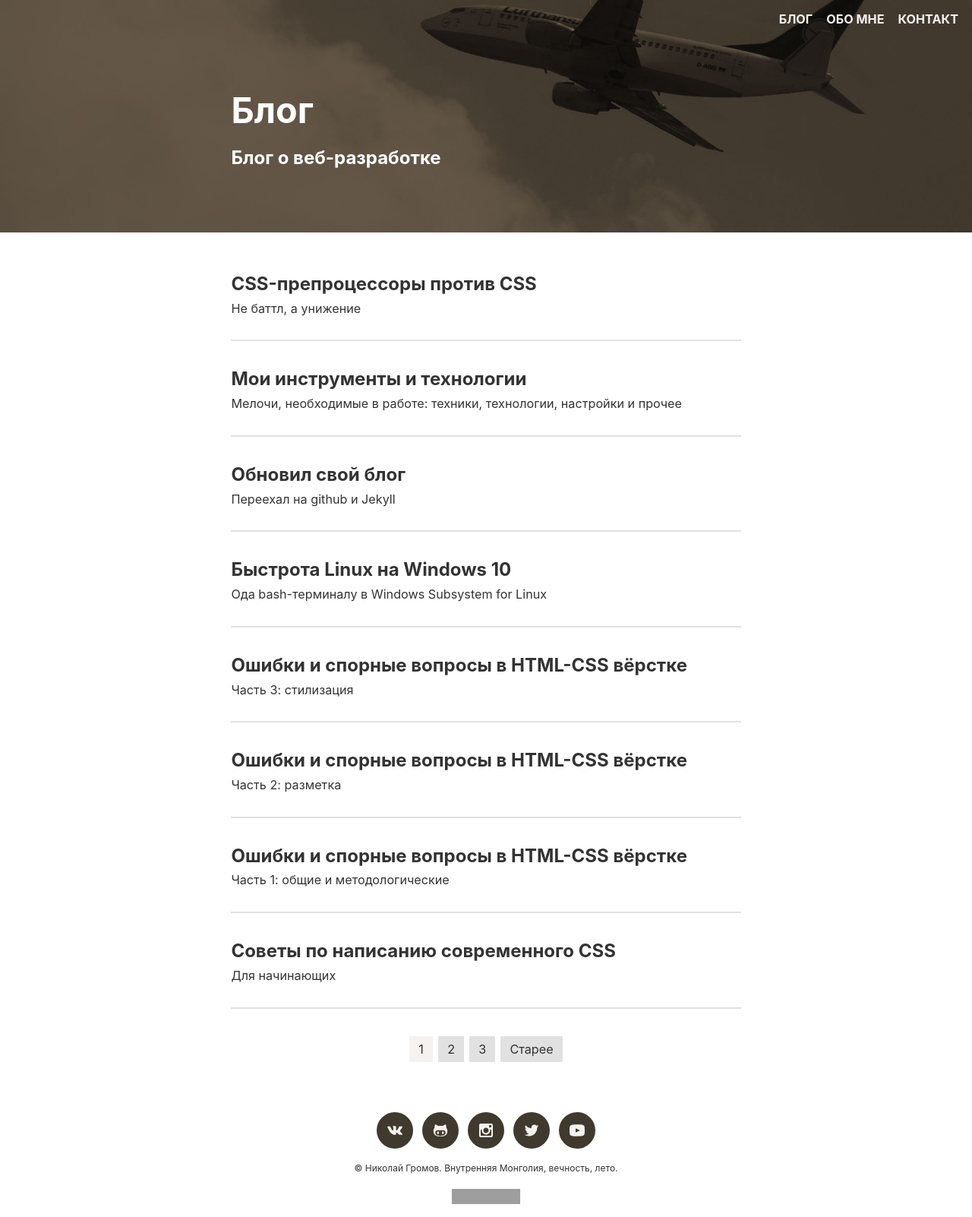
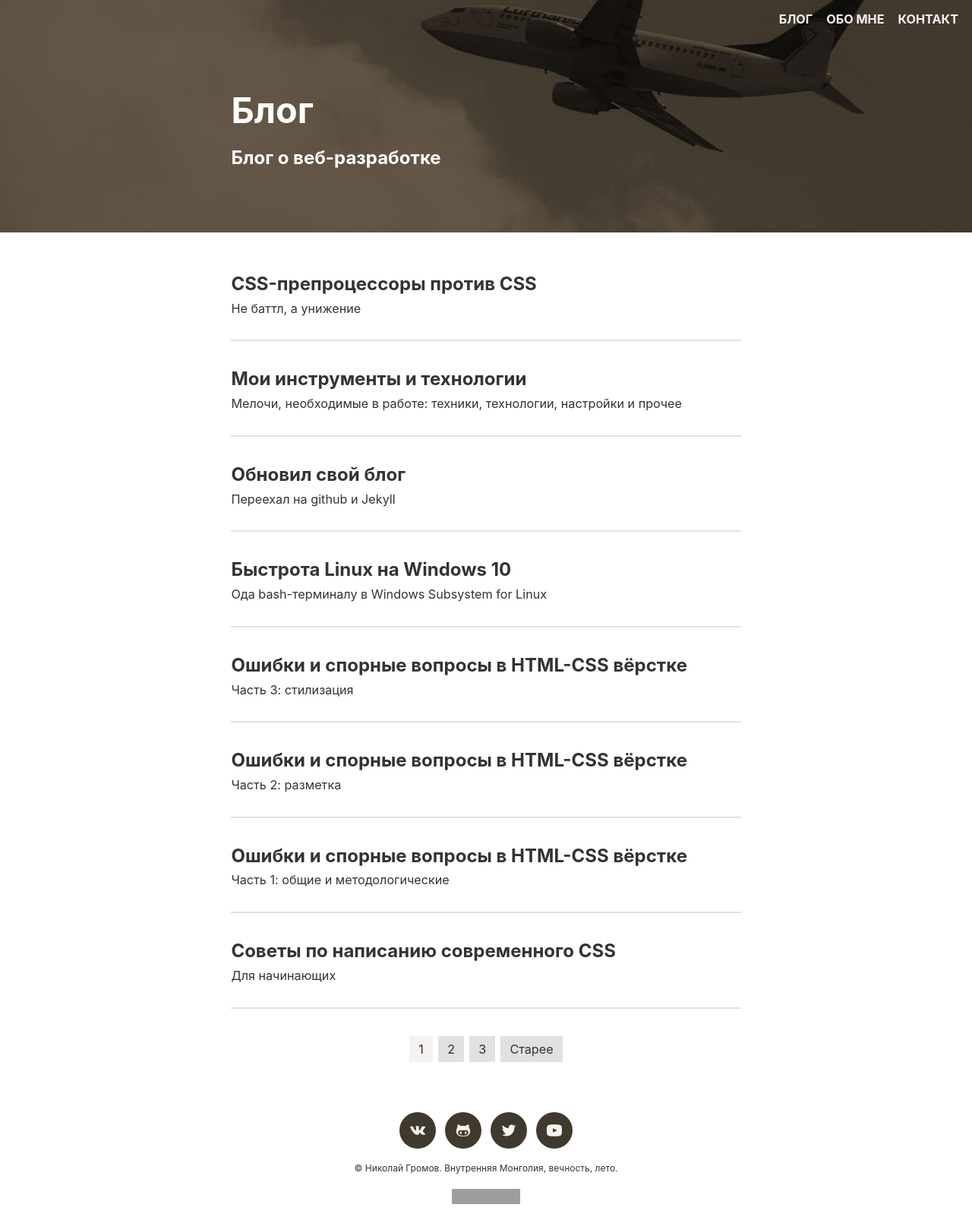
Before and after one commit to nicothin/nicothin.github.io, a Jekyll site: the page built from index.html, in a window 1280 px wide. Shown: the whole page at 76% size. Built offline with Jekyll 4.4.1, drawn with Linux system fonts in a browser that asks for light colours; the list of posts is cut into pages by our own code; grey boxes are pictures that could not be loaded.

Commit message:
Выпилил инстаграм

```diff
--- a/_includes/footer.html
+++ b/_includes/footer.html
@@ -15,15 +15,6 @@
         <a href="https://github.com/{{ site.github_username| cgi_escape | escape }}" title="github">
           <svg viewBox="0 0 20 20" width="20" height="20">
             <path d="M13.18 11.309c-0.718 0-1.3 0.807-1.3 1.799 0 0.994 0.582 1.801 1.3 1.801s1.3-0.807 1.3-1.801c-0.001-0.992-0.582-1.799-1.3-1.799zM17.706 6.626c0.149-0.365 0.155-2.439-0.635-4.426 0 0-1.811 0.199-4.551 2.080-0.575-0.16-1.548-0.238-2.519-0.238-0.973 0-1.945 0.078-2.52 0.238-2.741-1.881-4.552-2.080-4.552-2.080-0.789 1.987-0.781 4.061-0.634 4.426-0.928 1.008-1.495 2.219-1.495 3.871 0 7.186 5.963 7.301 7.467 7.301 0.342 0 1.018 0.002 1.734 0.002s1.392-0.002 1.732-0.002c1.506 0 7.467-0.115 7.467-7.301 0-1.652-0.566-2.863-1.494-3.871zM10.028 16.915h-0.056c-3.771 0-6.709-0.449-6.709-4.115 0-0.879 0.31-1.693 1.047-2.369 1.227-1.127 3.305-0.531 5.662-0.531 0.010 0 0.020 0 0.029 0s0.018 0 0.027 0c2.357 0 4.436-0.596 5.664 0.531 0.735 0.676 1.045 1.49 1.045 2.369 0 3.666-2.937 4.115-6.709 4.115zM6.821 11.309c-0.718 0-1.3 0.807-1.3 1.799 0 0.994 0.582 1.801 1.3 1.801s1.301-0.807 1.301-1.801c0-0.992-0.582-1.799-1.301-1.799z"></path>
-          </svg>
-        </a>
-      </li>
-    {%- endif -%}
-    {%- if site.instagram_username -%}
-      <li>
-        <a href="https://www.instagram.com/{{ site.instagram_username| cgi_escape | escape }}" title="instagram">
-          <svg viewBox="0 0 20 20" width="20" height="20">
-            <path d="M17 1h-14c-1.1 0-2 0.9-2 2v14c0 1.101 0.9 2 2 2h14c1.1 0 2-0.899 2-2v-14c0-1.1-0.9-2-2-2zM9.984 15.523c3.059 0 5.538-2.481 5.538-5.539 0-0.338-0.043-0.664-0.103-0.984h1.581v7.216c0 0.382-0.31 0.69-0.693 0.69h-12.614c-0.383 0-0.693-0.308-0.693-0.69v-7.216h1.549c-0.061 0.32-0.104 0.646-0.104 0.984 0 3.059 2.481 5.539 5.539 5.539zM6.523 9.984c0-1.912 1.55-3.461 3.462-3.461s3.462 1.549 3.462 3.461-1.551 3.462-3.462 3.462c-1.913 0-3.462-1.55-3.462-3.462zM16.307 6h-1.615c-0.382 0-0.692-0.312-0.692-0.692v-1.617c0-0.382 0.31-0.691 0.691-0.691h1.615c0.384 0 0.694 0.309 0.694 0.691v1.616c0 0.381-0.31 0.693-0.693 0.693z"></path>
           </svg>
         </a>
       </li>
```
